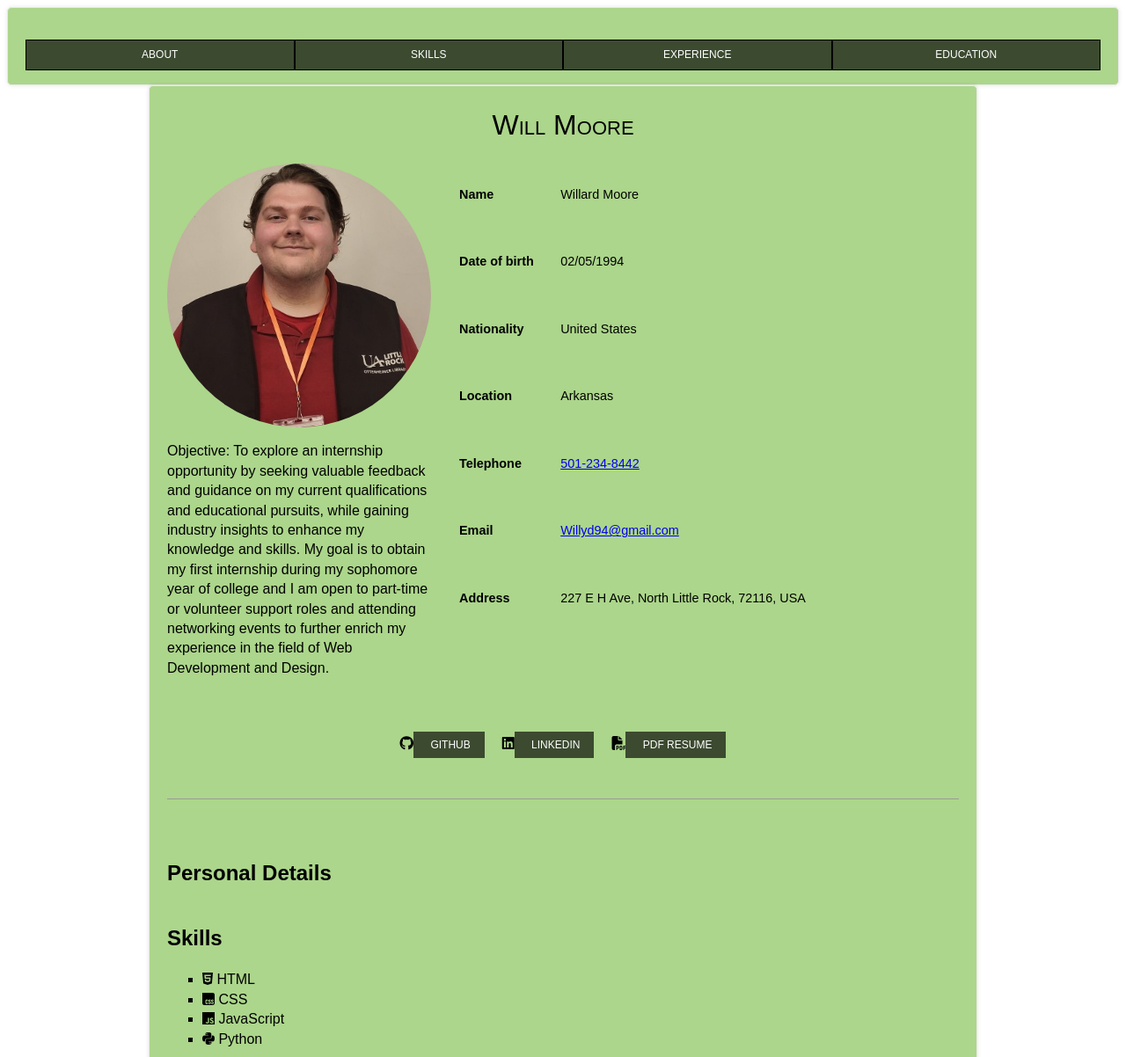
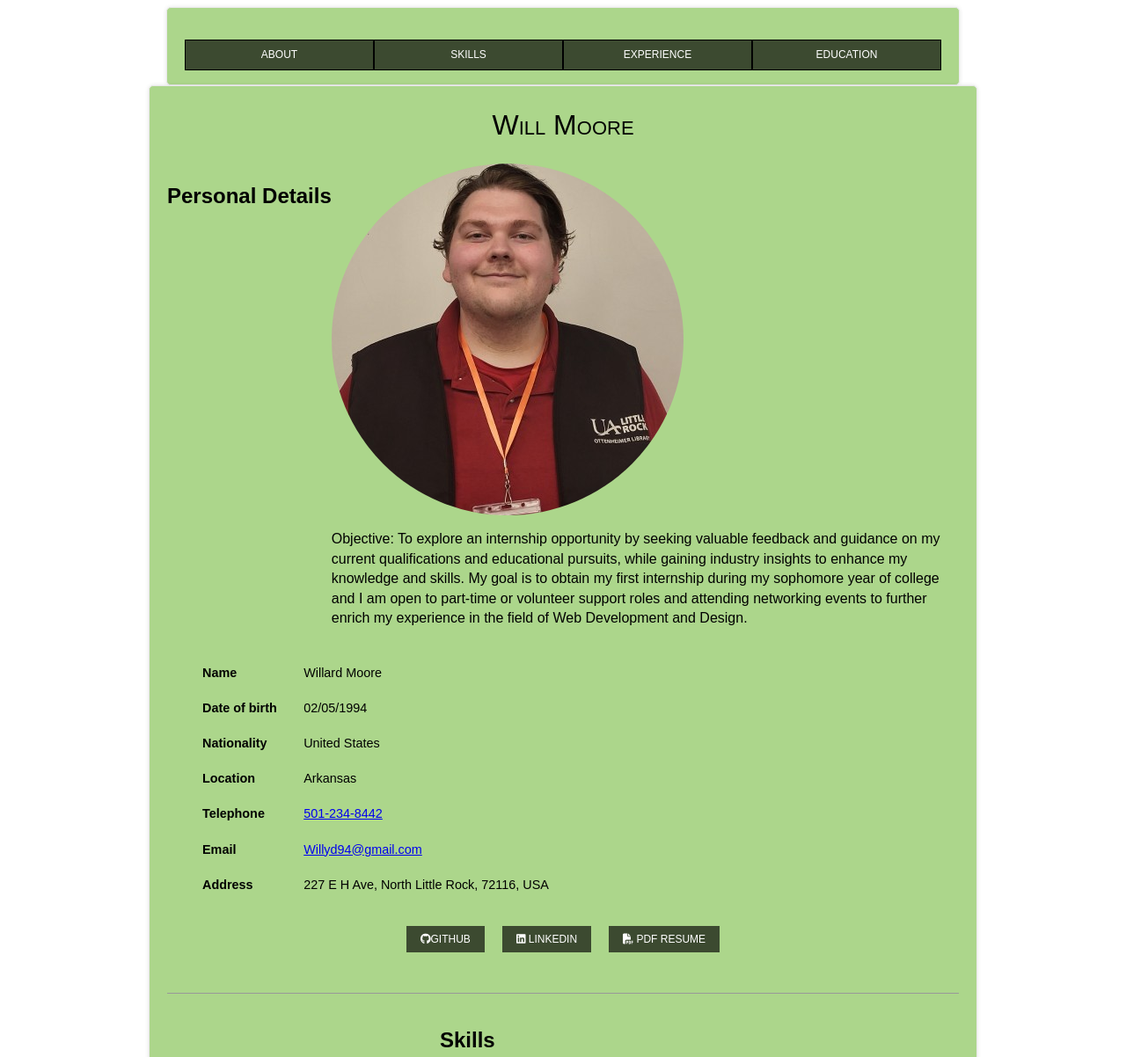
Before and after one commit to Wdmoore2/isfc-3342-01, a website: page resume/index.html in a window 1280 px wide. Shown: the top 1202 px of the page at 88% size. Drawn offline with Linux system fonts and the light colour scheme.

Commit message:
Tablet view

```diff
--- a/resume/assets/css/style.css
+++ b/resume/assets/css/style.css
@@ -325,40 +325,40 @@ textarea {
 }
 
 
-@media screen and (min-width:769px) {
+@media only screen and (min-width: 768px) {
   main.container {
-  max-width: 900px;
-grid-template-columns: 36.5% auto;
-grid-template-areas:
-"title title"
-"about about"
-"skills expierence"
-"education";
+    max-width: 900px;
+  }
+  header.container {
+    max-width: 900px;
+  }
+  #skills {
+    padding-left: calc(30% + 40px);
+  }
+  #experience {
+    padding-left: calc(30% + 40px);
+  }
+  #education {
+    padding-left: calc(30% + 40px);
+  }
+  #about {
+    display: flex;
+    flex-flow: row wrap;
   }
 
-  #about{
-    display:grid;
-    gap:2em;
-    grid-template-columns: 300px 1fr auto;
-    grid-template-areas:
-      "bio details details"
-      "related related related";
+  .bio {
+    flex: 1 30%;
   }
-  .bio{
-    grid-area:bio;
+  .details {
+    flex: 1 70%;
+    padding-left: 40px;
   }
-  .details{
-    grid-area:details;
+  .related-links {
+    border-bottom: 1px solid #999;
+    padding-bottom: 50px;
+    flex: 1;
   }
-
-   .related-links{
-    grid-area:related;
-    border-bottom:1px solid #999;
-    padding-bottom:50px
-  }
-
-
-  }
+}
 
 
 @media print,
--- a/resume/index.html
+++ b/resume/index.html
@@ -150,9 +150,9 @@
       </dl>
 
       <ul class="related-links">
-        <li><i class="fa-brands fa-github"></i><a href="https://github.com/Wdmoore2"> Github</a></li>
-        <li><i class="fa-brands fa-linkedin"></i><a href="https://www.linkedin.com/in/willardmoore/"> LinkedIn</a></li>
-        <li><i class="fa-solid fa-file-pdf"></i><a href="/resume/assets/pdf/WillMooreResume.pdf" download> PDF Resume</a></li>
+        <li><a href="https://github.com/Wdmoore2"> <i class="fa-brands fa-github"></i>Github</a></li>
+        <li><a href="https://www.linkedin.com/in/willardmoore/"><i class="fa-brands fa-linkedin"></i> LinkedIn</a></li>
+        <li><a href="/resume/assets/pdf/WillMooreResume.pdf" download><i class="fa-solid fa-file-pdf"></i> PDF Resume</a></li>
       </ul>
     </section>
 
```
